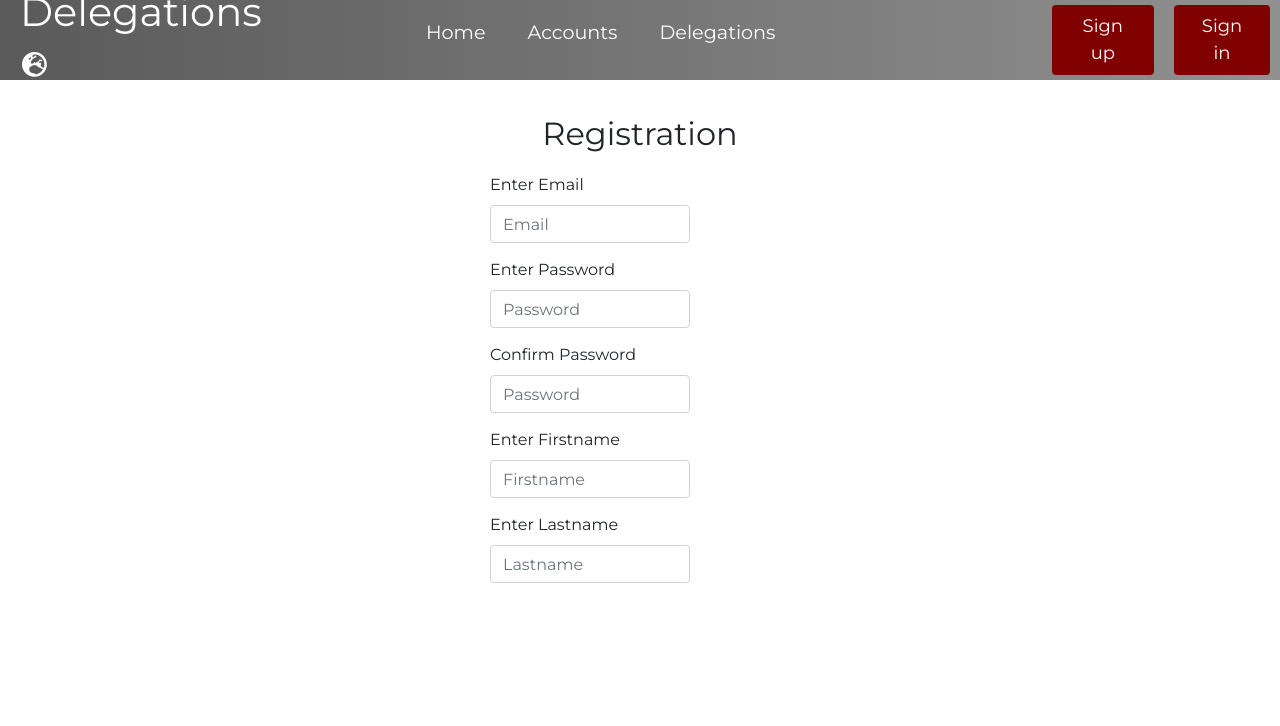
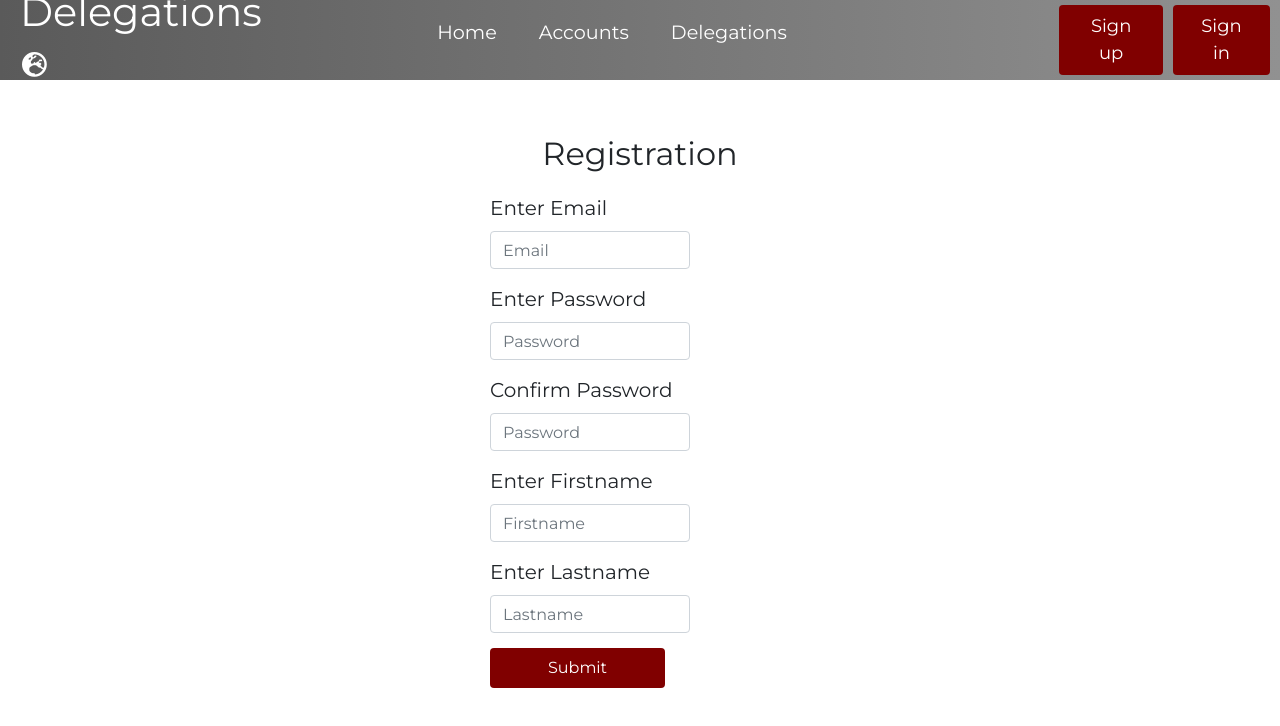
Before and after one commit to sRutkowski22/Delegations, a React (Create React App) app in the folder delegation-react/: page /register in a window 1280 px wide. Shown: the top 726 px of the page. Built offline with nearby package versions, Linux system fonts and the light colour scheme; the HTML template or start-up script is replaced by a standard one.

Commit message:
register login buttons

```diff
--- a/delegation-react/src/components/Button.css
+++ b/delegation-react/src/components/Button.css
@@ -20,7 +20,7 @@
 
 .btn--primary {
     background-color: var(--primary);
-    margin-left: 10px;
+    margin-left: 0px;
     margin-right: 10px;
 }
 
--- a/delegation-react/src/components/auth/Login.css
+++ b/delegation-react/src/components/auth/Login.css
@@ -12,5 +12,26 @@
     margin: auto;
     height: 100%;
     margin-top: 100px;
-    margin-top: 15px;
+
+ }
+
+.form-group{
+    margin-bottom: 15px;
+    max-width: 200px;
+    font-size: 20px;
 }
+
+.text-center{
+    margin-bottom: 20px;
+}
+
+.login-button{
+ color: #fff;
+ background-color: #800000;
+width: 175px;
+}
+
+.login-button:hover{
+    background-color: black;
+    color: white;
+}
--- a/delegation-react/src/components/auth/Login.js
+++ b/delegation-react/src/components/auth/Login.js
@@ -1,6 +1,7 @@
 import React, { Component } from 'react';
 import {Button, Form, FormGroup, Label, Input} from 'reactstrap';
 import './Login.css';
+// import "../Button.css";
 
  class Login extends Component{
 
@@ -21,6 +22,9 @@ import './Login.css';
                     <Label>Enter Password</Label>
                     <Input  type="password" placeholder="Password"/>
                 </FormGroup>
+                <Button className="login-button">
+                    Submit
+                </Button>
             </Form>
         );
     }
--- a/delegation-react/src/components/auth/Register.css
+++ b/delegation-react/src/components/auth/Register.css
@@ -4,7 +4,7 @@
     padding: 15px;
     margin: auto;
     height: 100%;
-    margin-top: 20px;
+    margin-top: 40px;
 
 }
 
@@ -16,3 +16,14 @@
 .text-center{
     margin-bottom: 20px;
 }
+
+.register-button{
+    color: #fff;
+    background-color: #800000;
+   width: 175px;
+   }
+
+   .register-button:hover{
+       background-color: black;
+       color: white;
+   }
--- a/delegation-react/src/components/auth/Register.js
+++ b/delegation-react/src/components/auth/Register.js
@@ -31,6 +31,9 @@ import './Register.css';
                  <Label> Enter Lastname</Label>
                  <Input  type="text" placeholder="Lastname"/>
              </FormGroup>
+             <Button className="register-button">Submit
+
+             </Button>
          </Form>
          </div>
         );
```
